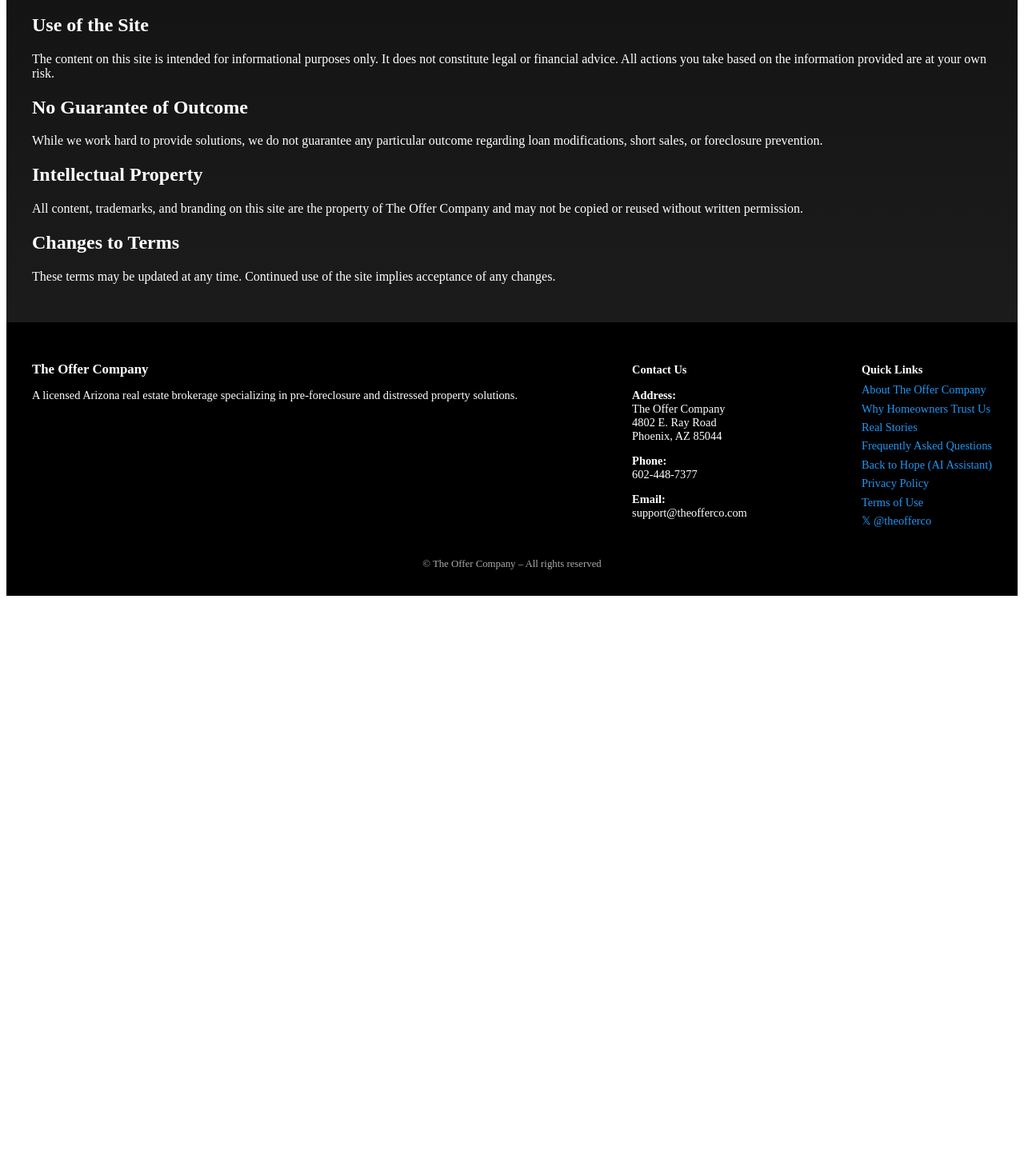
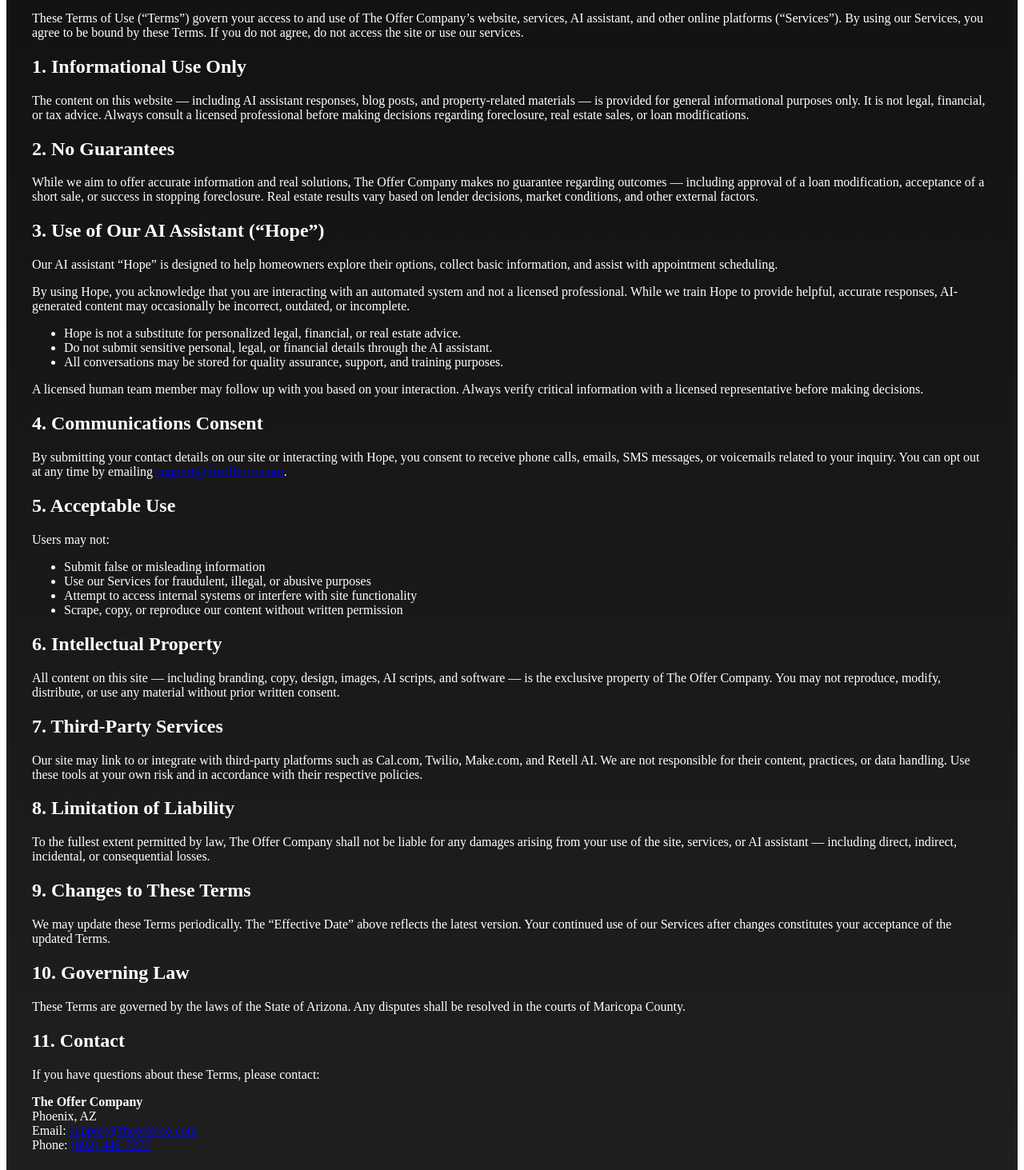
Before and after one commit to theofferco/the-offer-company-site, a Next.js app: page /terms in a window 1280 px wide. Shown: the part 187-1650 px from the top of the page at 80% size. Before the commit the page ends 940 px from the top, so only its background shows below. Built offline with nearby package versions, Linux system fonts and the light colour scheme.

Commit message:
Update terms.jsx

```diff
--- a/pages/terms.jsx
+++ b/pages/terms.jsx
@@ -1,32 +1,133 @@
+import Head from 'next/head';
 import Layout from '../components/Layout';
 
 export default function TermsOfUse() {
   return (
     <Layout>
+      <Head>
+        <title>Terms of Use – The Offer Company</title>
+        <meta name="description" content="Review the terms and conditions for using The Offer Company website and AI assistant. Understand your rights, responsibilities, and our service disclaimers." />
+        <link rel="canonical" href="https://theofferco.com/terms-of-use" />
+        <meta property="og:title" content="Terms of Use – The Offer Company" />
+        <meta property="og:description" content="These Terms of Use govern your access to The Offer Company's website, services, and AI assistant. Read our terms carefully before using our platform." />
+        <meta name="ai-content-context" content="Terms of use for a real estate and foreclosure service website that uses AI assistants, automation, and online tools. Includes disclaimers, copyright terms, and user responsibilities." />
+        <script
+          type="application/ld+json"
+          dangerouslySetInnerHTML={{
+            __html: JSON.stringify({
+              "@context": "https://schema.org",
+              "@type": "WebPage",
+              "name": "Terms of Use",
+              "description": "Terms and conditions for accessing and using The Offer Company's website and services, including AI interactions, SMS, and appointment tools.",
+              "url": "https://theofferco.com/terms-of-use"
+            })
+          }}
+        />
+      </Head>
+
       <section>
         <h1>Terms of Use</h1>
+        <p>Effective Date: June 6, 2025</p>
         <p>
-          This is a placeholder for The Offer Company's terms of use. By accessing or using our website, AI assistant, or services, you agree to the following terms and conditions.
+          These Terms of Use (“Terms”) govern your access to and use of The Offer Company’s website, services, AI assistant, and other online platforms (“Services”). By using our Services, you agree to be bound by these Terms. If you do not agree, do not access the site or use our services.
         </p>
+      </section>
 
-        <h2>Use of the Site</h2>
+      <section>
+        <h2>1. Informational Use Only</h2>
         <p>
-          The content on this site is intended for informational purposes only. It does not constitute legal or financial advice. All actions you take based on the information provided are at your own risk.
+          The content on this website — including AI assistant responses, blog posts, and property-related materials — is provided for general informational purposes only. It is not legal, financial, or tax advice. Always consult a licensed professional before making decisions regarding foreclosure, real estate sales, or loan modifications.
         </p>
+      </section>
 
-        <h2>No Guarantee of Outcome</h2>
+      <section>
+        <h2>2. No Guarantees</h2>
         <p>
-          While we work hard to provide solutions, we do not guarantee any particular outcome regarding loan modifications, short sales, or foreclosure prevention.
+          While we aim to offer accurate information and real solutions, The Offer Company makes no guarantee regarding outcomes — including approval of a loan modification, acceptance of a short sale, or success in stopping foreclosure. Real estate results vary based on lender decisions, market conditions, and other external factors.
         </p>
+      </section>
 
-        <h2>Intellectual Property</h2>
+      <section>
+        <h2>3. Use of Our AI Assistant (“Hope”)</h2>
         <p>
-          All content, trademarks, and branding on this site are the property of The Offer Company and may not be copied or reused without written permission.
+          Our AI assistant “Hope” is designed to help homeowners explore their options, collect basic information, and assist with appointment scheduling.
         </p>
+        <p>
+          By using Hope, you acknowledge that you are interacting with an automated system and not a licensed professional. While we train Hope to provide helpful, accurate responses, AI-generated content may occasionally be incorrect, outdated, or incomplete.
+        </p>
+        <ul>
+          <li>Hope is not a substitute for personalized legal, financial, or real estate advice.</li>
+          <li>Do not submit sensitive personal, legal, or financial details through the AI assistant.</li>
+          <li>All conversations may be stored for quality assurance, support, and training purposes.</li>
+        </ul>
+        <p>
+          A licensed human team member may follow up with you based on your interaction. Always verify critical information with a licensed representative before making decisions.
+        </p>
+      </section>
 
-        <h2>Changes to Terms</h2>
+      <section>
+        <h2>4. Communications Consent</h2>
         <p>
-          These terms may be updated at any time. Continued use of the site implies acceptance of any changes.
+          By submitting your contact details on our site or interacting with Hope, you consent to receive phone calls, emails, SMS messages, or voicemails related to your inquiry. You can opt out at any time by emailing <a href="mailto:support@theofferco.com">support@theofferco.com</a>.
+        </p>
+      </section>
+
+      <section>
+        <h2>5. Acceptable Use</h2>
+        <p>Users may not:</p>
+        <ul>
+          <li>Submit false or misleading information</li>
+          <li>Use our Services for fraudulent, illegal, or abusive purposes</li>
+          <li>Attempt to access internal systems or interfere with site functionality</li>
+          <li>Scrape, copy, or reproduce our content without written permission</li>
+        </ul>
+      </section>
+
+      <section>
+        <h2>6. Intellectual Property</h2>
+        <p>
+          All content on this site — including branding, copy, design, images, AI scripts, and software — is the exclusive property of The Offer Company. You may not reproduce, modify, distribute, or use any material without prior written consent.
+        </p>
+      </section>
+
+      <section>
+        <h2>7. Third-Party Services</h2>
+        <p>
+          Our site may link to or integrate with third-party platforms such as Cal.com, Twilio, Make.com, and Retell AI. We are not responsible for their content, practices, or data handling. Use these tools at your own risk and in accordance with their respective policies.
+        </p>
+      </section>
+
+      <section>
+        <h2>8. Limitation of Liability</h2>
+        <p>
+          To the fullest extent permitted by law, The Offer Company shall not be liable for any damages arising from your use of the site, services, or AI assistant — including direct, indirect, incidental, or consequential losses.
+        </p>
+      </section>
+
+      <section>
+        <h2>9. Changes to These Terms</h2>
+        <p>
+          We may update these Terms periodically. The “Effective Date” above reflects the latest version. Your continued use of our Services after changes constitutes your acceptance of the updated Terms.
+        </p>
+      </section>
+
+      <section>
+        <h2>10. Governing Law</h2>
+        <p>
+          These Terms are governed by the laws of the State of Arizona. Any disputes shall be resolved in the courts of Maricopa County.
+        </p>
+      </section>
+
+      <section>
+        <h2>11. Contact</h2>
+        <p>
+          If you have questions about these Terms, please contact:
+        </p>
+        <p>
+          <strong>The Offer Company</strong><br />
+          Phoenix, AZ<br />
+          Email: <a href="mailto:support@theofferco.com">support@theofferco.com</a><br />
+          Phone: <a href="tel:6024487377">(602) 448-7377</a>
         </p>
       </section>
     </Layout>
```
